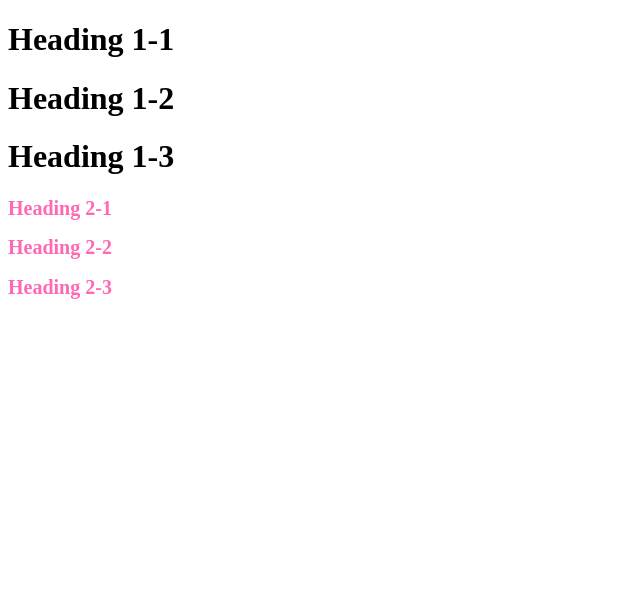
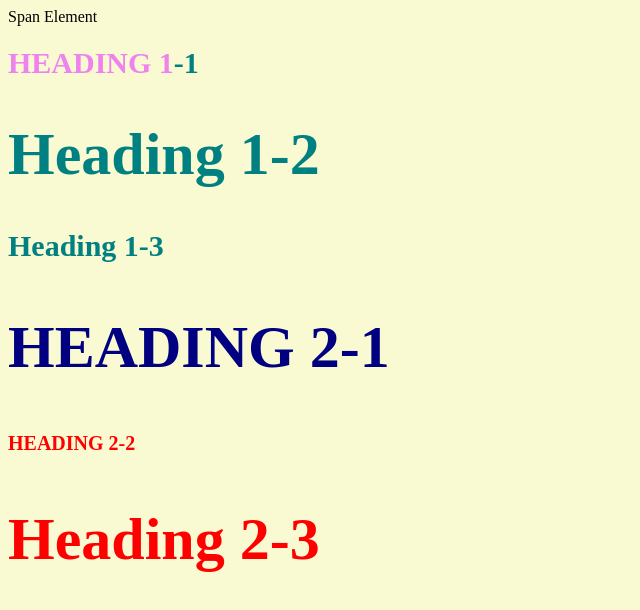
Before and after one commit to spotthealien/cartoon-hero, a plain HTML site: page css_test.html in a window 1280 px wide. Shown: the whole page, without its empty margins (0-640 px from the left). Drawn offline with Linux system fonts and the light colour scheme.

Commit message:
created a css test html page and css file

```diff
--- /dev/null
+++ b/CSS/test.css
@@ -0,0 +1,8 @@
+body{background-color: lightgoldenrodyellow;}
+h1{font-size: 30px; color: teal;
+}
+h2{font-size: 20px; color: red;}
+.big {font-size: 60px;}
+.uppercase {text-transform: uppercase;}
+.big.uppercase {color: navy;}
+h1 span{color: violet;}
--- a/css_test.html
+++ b/css_test.html
@@ -1,22 +1,19 @@
 <!DOCTYPE html>
 <html>
+<link rel="stylesheet" type="text/css" href= "css/test.css">
 <head>
 	<meta charset="utf-8">
 	<meta name="viewport" content="width=device-width, initial-scale=1">
 	<title>Testing Out CSS</title>
-	<style type="text/css">
-		h1{"font-size: 30px;
-			color: teal;"
-		}
-	</style>
 </head>
 <body>
-	<h1>Heading 1-1</h1>
-	<h1>Heading 1-2</h1>
+	<span>Span Element</span>
+	<h1 class="uppercase"><span>Heading 1</span>-1</h1>
+	<h1 class="big">Heading 1-2</h1>
 	<h1>Heading 1-3</h1>
-	<h2 style="font-size: 20px; color: hotpink;">Heading 2-1</h2>
-	<h2 style="font-size: 20px; color: hotpink;">Heading 2-2</h2>
-	<h2 style="font-size: 20px; color: hotpink;">Heading 2-3</h2>
+	<h2 class="big uppercase">Heading 2-1</h2>
+	<h2 class="uppercase">Heading 2-2</h2>
+	<h2 class="big">Heading 2-3</h2>
 
 </body>
 </html>
```
